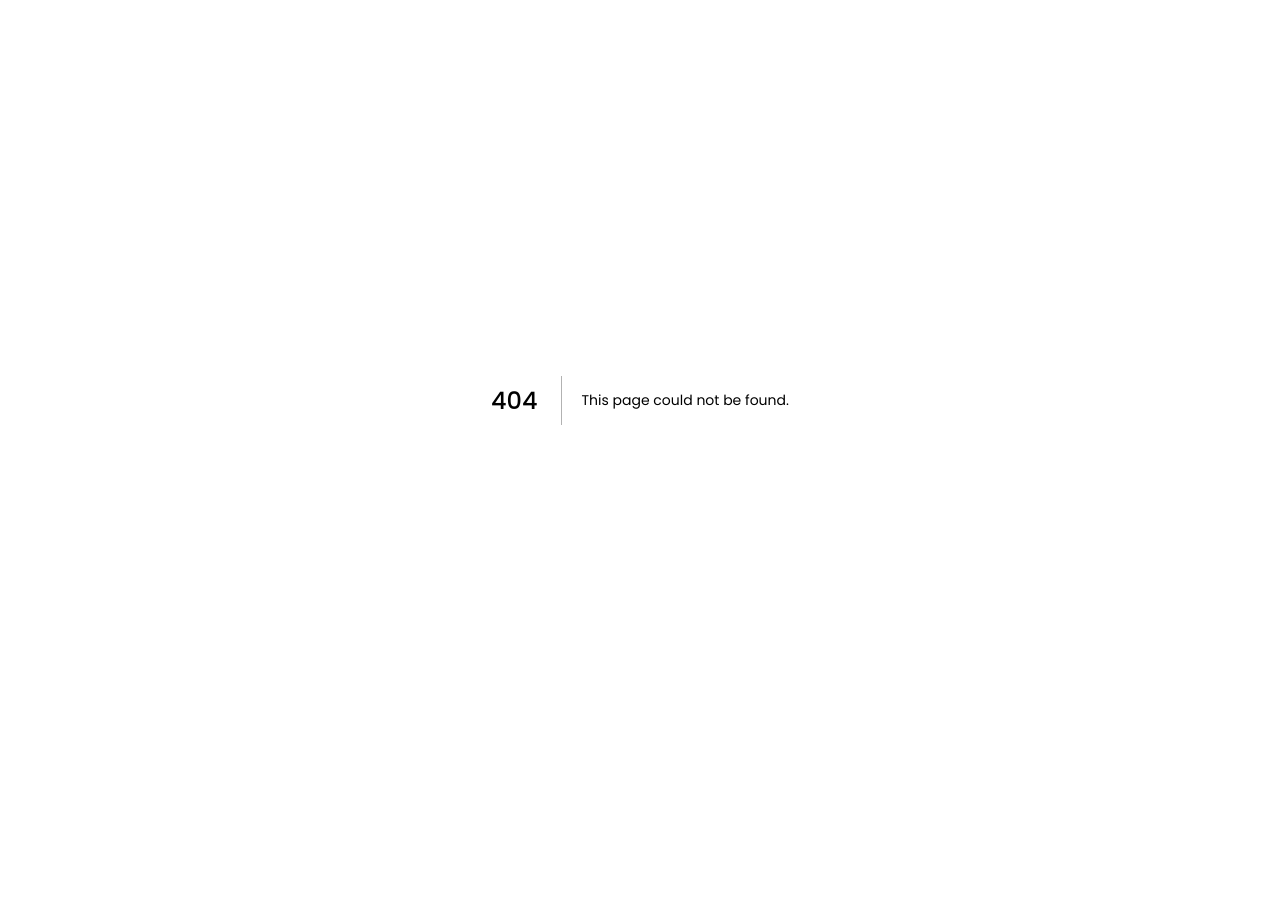
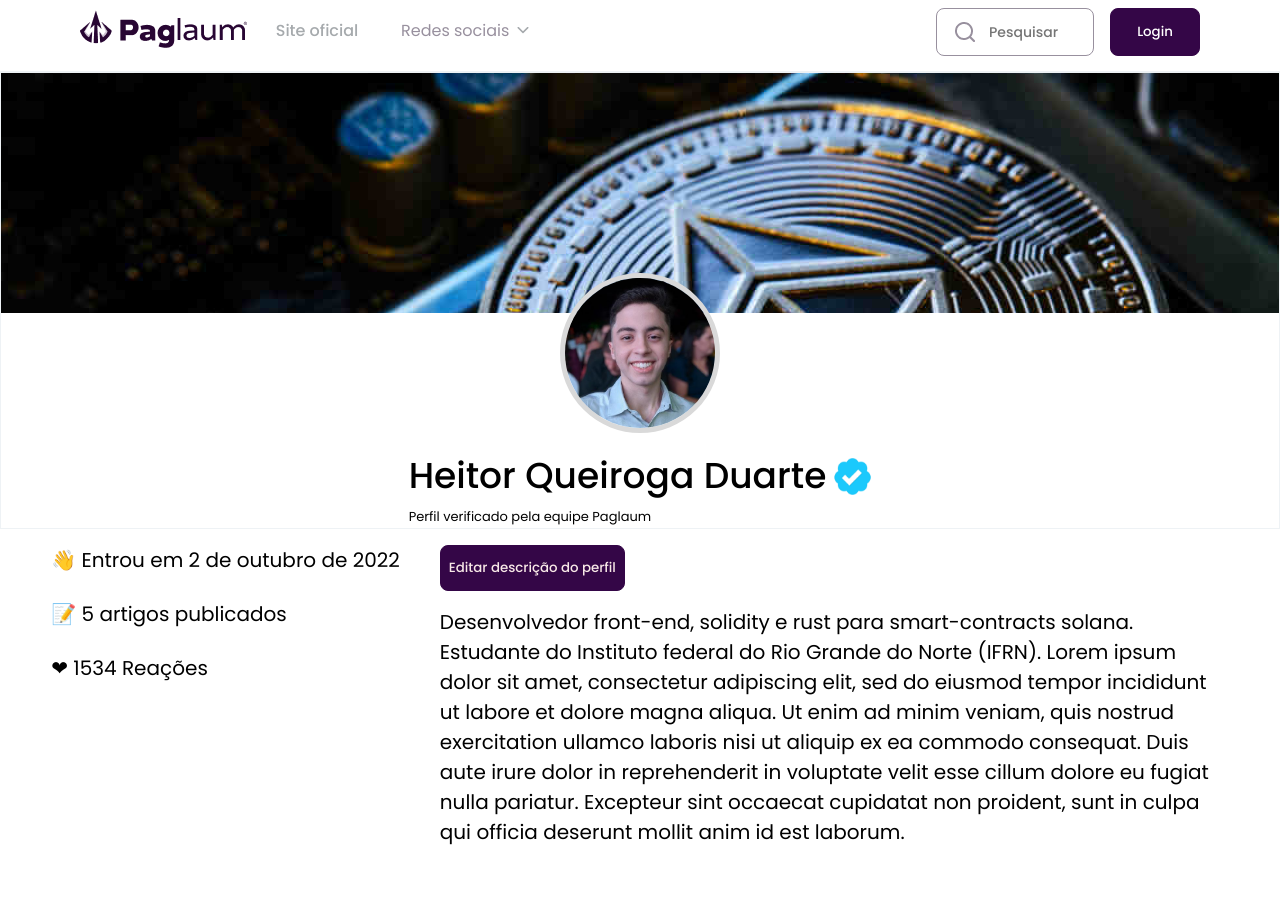
Before and after one commit to HeitorQueiroga49355/pi-front, a Next.js app: page /autor/exemplo in a window 1280 px wide. Before the commit this address had no page. Shown: the top 901 px of the page. Before the commit the page ends 800 px from the top, so only its background shows below. Built offline with nearby package versions, Linux system fonts and the light colour scheme.

Commit message:
Envio da página de autor

```diff
--- /dev/null
+++ b/src/components/organism/AuthorDataSection/index.tsx
@@ -0,0 +1,217 @@
+import Image from 'next/image'
+import React, { useState } from 'react'
+import styled from 'styled-components'
+import DefaultBackgroundAuthorProfile from '../../../../public/assets/imgs/devlopImages/DefaultBackgroundAuthorProfile.png'
+import AuthorImage from '../../../../public/assets/imgs/devlopImages/AuthorImage.png'
+import VerifiedIcon from '../../../../public/assets/icons/VerifiedIcon.svg'
+import useGetWidth from '../../../hooks/useGetWidth'
+
+export default function AuthorDataSection() {
+  const width = useGetWidth()
+  const [editDescription, setEditDescription] = useState(false)
+  return (
+    <>
+      <StyledSection>
+        <div className="background-image">
+          <Image
+            alt="Background user profile"
+            src={DefaultBackgroundAuthorProfile}
+          />
+        </div>
+        <StyledAuthorData>
+          <div className="author-image">
+            <Image src={AuthorImage} alt="Author profile image" />
+          </div>
+          <div className="author-name">
+            <div className="container">
+              <h2>
+                Heitor Queiroga Duarte
+                <Image
+                  src={VerifiedIcon}
+                  alt="Verified icon"
+                  width={width <= 480 ? 30 : 37}
+                  height={width <= 480 ? 30 : 37}
+                />
+              </h2>
+              <span>Perfil verificado pela equipe Paglaum</span>
+            </div>
+          </div>
+        </StyledAuthorData>
+      </StyledSection>
+      <StyledDescriptionSection>
+        <div className="container-description">
+          <div className="activity">
+            <p className="activity-p">👋 Entrou em 2 de outubro de 2022</p>
+            <p className="activity-p">📝 5 artigos publicados</p>
+            <p className="activity-p">❤ 1534 Reações</p>
+          </div>
+          <div>
+            <button
+              onClick={() => {
+                setEditDescription(!editDescription)
+                setTimeout(() => {
+                  const description = document.getElementById('description')
+                  description.focus()
+                }, 100)
+              }}
+            >
+              {editDescription ? 'Salvar' : 'Editar descrição do perfil'}
+            </button>
+            <p
+              id="description"
+              className="description"
+              contentEditable={editDescription}
+            >
+              Desenvolvedor front-end, solidity e rust para smart-contracts
+              solana. Estudante do Instituto federal do Rio Grande do Norte
+              (IFRN). Lorem ipsum dolor sit amet, consectetur adipiscing elit,
+              sed do eiusmod tempor incididunt ut labore et dolore magna aliqua.
+              Ut enim ad minim veniam, quis nostrud exercitation ullamco laboris
+              nisi ut aliquip ex ea commodo consequat. Duis aute irure dolor in
+              reprehenderit in voluptate velit esse cillum dolore eu fugiat
+              nulla pariatur. Excepteur sint occaecat cupidatat non proident,
+              sunt in culpa qui officia deserunt mollit anim id est laborum.
+            </p>
+          </div>
+        </div>
+      </StyledDescriptionSection>
+    </>
+  )
+}
+
+const StyledSection = styled.section`
+  width: 100%;
+  height: max-content;
+
+  border: 1px solid #eef2f5;
+
+  margin: 0 0 16px 0;
+
+  div.background-image {
+    height: 240px;
+    overflow: hidden;
+  }
+`
+
+const StyledAuthorData = styled.div`
+  div.author-image > img {
+    width: 160px;
+    height: 160px;
+
+    border-radius: 100%;
+    border: solid #d9d9d9 5px;
+  }
+  div.author-image {
+    width: 100%;
+
+    display: flex;
+    justify-content: center;
+
+    margin: -40px 0 0 0;
+  }
+
+  h2 {
+    margin: 16px 0 0 0;
+
+    display: flex;
+    justify-content: center;
+    align-items: center;
+
+    font-weight: 500;
+    font-size: 36px;
+    line-height: 54px;
+  }
+
+  h2 > img {
+    margin: 0 0 0 8px;
+  }
+
+  span {
+    font-weight: 400;
+    font-size: 13px;
+    line-height: 20px;
+    width: 100%;
+  }
+
+  div.container {
+    width: max-content;
+  }
+
+  div.author-name {
+    display: flex;
+    justify-content: center;
+    align-items: center;
+  }
+
+  @media (max-width: 480px) {
+    h2 {
+      font-size: 28px;
+      line-height: 40px;
+    }
+  }
+
+  @media (max-width: 480px) {
+    div.container {
+      width: 90%;
+    }
+  }
+`
+
+const StyledDescriptionSection = styled.section`
+  display: flex;
+  justify-content: center;
+
+  font-style: normal;
+  font-weight: 400;
+  font-size: 20px;
+  line-height: 30px;
+
+  color: #000000;
+
+  div.container-description {
+    display: flex;
+    justify-content: center;
+  }
+
+  p.activity-p + p.activity-p {
+    margin: 24px 0 0 0;
+  }
+
+  div.activity {
+    margin: 0 40px 0 0;
+  }
+
+  p.description {
+    max-width: 789px;
+  }
+
+  button {
+    background: #340647;
+    border: 1px solid #340647;
+    border-radius: 8px;
+
+    color: #f8e8e7;
+    font-weight: 500;
+
+    padding: 12px 8px;
+    margin: 0 0 16px 0;
+  }
+
+  @media (max-width: 1240px) {
+    p.description {
+      max-width: 600px;
+    }
+  }
+
+  @media (max-width: 1024px) {
+    div.container-description {
+      flex-direction: column;
+      align-items: center;
+      width: 90%;
+    }
+
+    div.activity {
+      margin: 0 0 24px 0;
+    }
+  }
+`
--- /dev/null
+++ b/src/pages/autor/[slug].tsx
@@ -0,0 +1,16 @@
+import React from 'react'
+import AuthorDataSection from '../../components/organism/AuthorDataSection'
+import Footer from '../../components/organism/Footer'
+import Header from '../../components/organism/Header'
+import InfinityScrollArticles from '../../components/organism/PaginationArticles'
+
+export default function Author() {
+  return (
+    <>
+      <Header />
+      <AuthorDataSection />
+      <InfinityScrollArticles />
+      <Footer />
+    </>
+  )
+}
```
